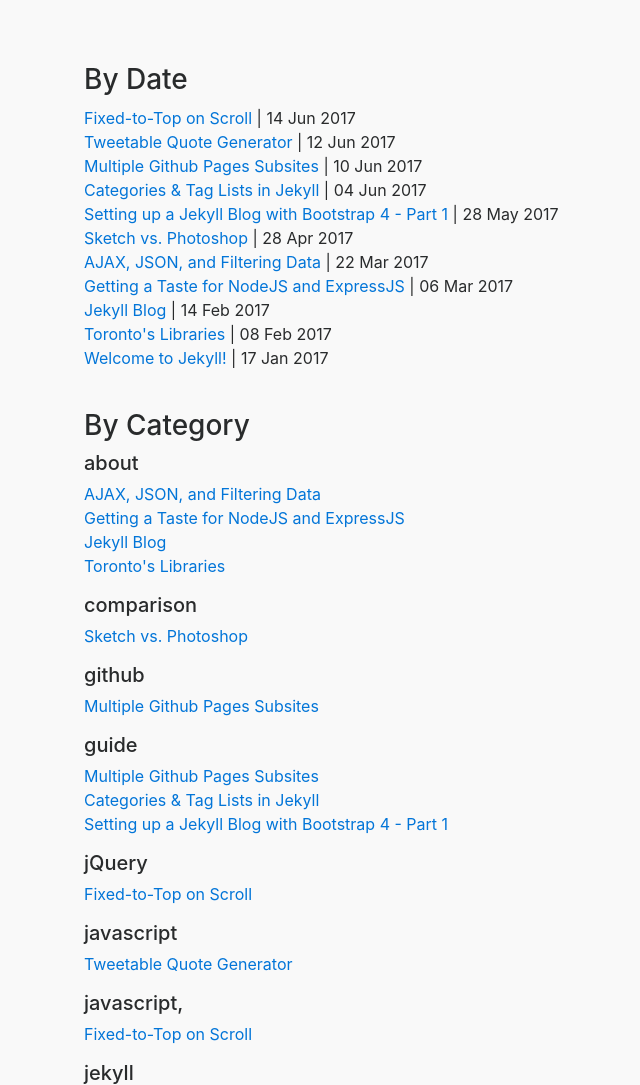
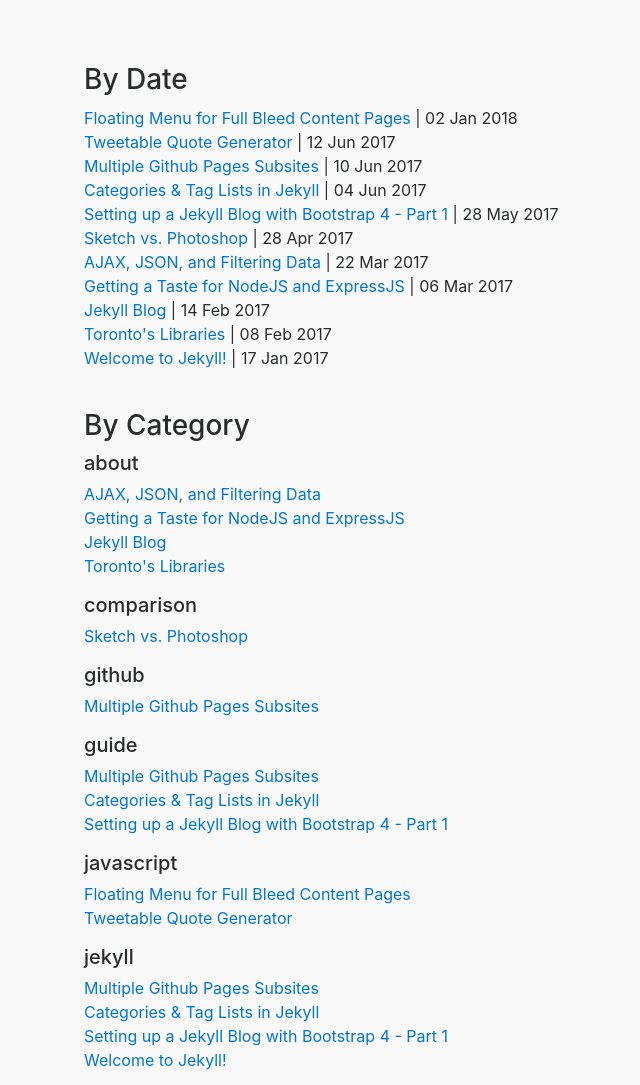
Before and after one commit to lookininward/lookininward.github.io--archive, a Jekyll site: the page built from articles.md, in a window 1280 px wide and 1400 px high. Shown: the part 315-1400 px from the top of the window, without its empty margins (1-641 px from the left). Built offline with Jekyll 4.4.1, drawn with Linux system fonts in a browser that asks for light colours; nearby versions of some CDN libraries.

Commit message:
new post

```diff
--- a/_posts/2017-06-14-fixed-to-top-scroll.md
+++ /dev/null
@@ -1,43 +0,0 @@
----
-layout: post
-title: Fixed-to-Top on Scroll
-description: Using jQuery to get navigation bar to fix itself to the top of the window when scrolling.
-categories: javascript, jQuery
-tags: [javascript, jQuery]
----
-<section>
-<p>Saw a request on StackOverflow for a way to have a banner that sat above the navigation bar when at the top of the window, and have the navigation bar become fixed to top when scrolling down. This is a simplified example that works using jQuery.</p>
-
-<h3>The HTML Structure</h3>
-<p>First, create a div with the className 'banner' above the Bootstrap navbar. The navbar does not have the 'fixed-top' class by default, positioning it under the banner div.</p>
-
-{% highlight html %}
-{% raw %}
-<div class="banner">
-  <h1>Sample Banner</h1>
-</div>
-<nav class="navbar navbar-light bg-faded" id="navbar">
-  <a class="navbar-brand" href="#">Navbar</a>
-</nav>
-{% endraw %}{% endhighlight %}
-
-</section>
-<section>
-<h3>Use jQuery to add/remove class</h3>
-<p>Take advantage of jQuery since you're using Bootstrap. When the window has been scrolled all the way to the top, the 'fixed-top' class will be removed from the navbar element. In all other instances it will be added to the navbar element.</p>
-
-{% highlight jQuery %}
-{% raw %}
-$(window).scroll(function(){
-   if ($(window).scrollTop() == 0) {
-    $(".navbar").removeClass("fixed-top");
- } else {
-    $(".navbar").addClass("fixed-top");
- }
-});
-{% endraw %}{% endhighlight %}
-
-<p>Now when you scroll down, the navbar gets fixed to the top. When you go back up to the top, it drops back under the main banner.</p>
-
-<a href="https://codepen.io/lookininward/pen/RgRmWj" target="_blank">Check out the CodePen for a live example.</a>
-</section>
--- /dev/null
+++ b/_posts/2018-01-02-floating-menu.md
@@ -0,0 +1,186 @@
+---
+layout: post
+title: Floating Menu for Full Bleed Content Pages
+description: A simple floating menu for full-bleed content pages
+categories: javascript
+tags: [javascript]
+---
+<section>
+<p>
+  Sometimes you have applications that demand the maximum amount of content be displayed for users. Here even the smallest vertical or horizontal menus take too much real estate. One relatively simple solution involves a floating menu bar that pops open when you need it and melts away when interacting with the main content.
+</p>
+<img src="/assets/img/posts/2018/floating-menu.gif" class="img-fluid mt-3">
+</section>
+
+<section>
+<h3>HTML</h3>
+<p>The structure is simple: The 'header' div contains the content that appears when the menu is collapsed and the 'items' div contains the menu items that appear when the menu is expanded.</p>
+
+{% highlight html %}
+  {% raw %}
+    <div class="menu" id="menu">
+      <div class="header">
+        <i class="fa fa-bars" aria-hidden="true"></i>
+      </div>
+      <div class="items">
+        <div class="link">Home</div>
+        <div class="link">Office</div>
+        <div class="link">Market</div>
+        <div class="link">Gym</div>
+        <div class="link">Park</div>
+      </div>
+    </div>
+  {% endraw %}
+{% endhighlight %}
+
+</section>
+
+<section>
+<h3>CSS</h3>
+<p>
+  The CSS(SCSS) determines that the 'menu' div is collapsed, small, transparent and overlaid over all page content. It maintains its place on the screen while scrolling for ease of access.
+</p>
+
+{% highlight scss %}
+  {% raw %}
+    .menu {
+      display: flex;
+      flex-direction: column;
+      justify-content: center;
+      align-items: center;
+      z-index: 99;
+      position: fixed;
+      top: 24px;
+      left: 24px;
+      width: 50px;
+      height: 50px;
+      background-color: #7C93B2;
+      border: 2px solid #fff;
+      border-radius: 120%;
+      color: #fff;
+      cursor: pointer;
+      opacity: .3;
+      transition: .2s;
+
+        &:hover {
+         background-color: #3D4049;
+         opacity: 1;
+      }
+    }
+  {% endraw %}
+{% endhighlight %}
+
+<p>
+  When expanded it becomes larger, more rectangular, and visible.
+</p>
+
+{% highlight scss %}
+  {% raw %}
+    .menu--expanded {
+      width: 150px;
+      height: 200px;
+      background: #7C93B2;
+      color: #fff;
+      border-radius: 10px;
+      opacity: 1;
+      transition: .2s;
+
+      &:hover {
+       background: #7C93B2;
+     }
+    }
+  {% endraw %}
+{% endhighlight %}
+
+<p>
+  When the menu is collapsed the header is visible and the items list is hidden. On expansion the opposite happens.
+</p>
+
+{% highlight scss %}
+  {% raw %}
+    .menu--expanded .header {
+      display: none;
+    }
+
+    .items {
+      display: none;
+      width: 100%;
+    }
+
+    .menu--expanded .items {
+      display: flex;
+      flex-direction: column;
+      align-items: center;
+    }
+  {% endraw %}
+{% endhighlight %}
+
+<p>
+  The 'items' div has a set of 'link' divs. Since they are contained within the 'items' div they are also visible when expanded and invisible when collapsed.
+</p>
+
+{% highlight scss %}
+  {% raw %}
+    .link {
+      margin: 5px 0;
+      padding: 4px;
+      width: 100%;
+      border-radius: 5px;
+      font-size: 16px;
+      text-align: center;
+
+     &:hover {
+      background-color: #3d4049;
+     }
+    }
+  {% endraw %}
+{% endhighlight %}
+</section>
+
+<section>
+<h3>JavaScript</h3>
+<p>
+  The JavaScript does two things: 1) it grabs the 'menu' div and adds and EventListener that runs the 'expandMenu' function when it is clicked. Clicking adds the 'menu - expanded' modifier class to the 'menu' div which induces the visual changes we've written in the CSS.
+</p>
+
+{% highlight javascript %}
+  {% raw %}
+    const menu = document.getElementById('menu');
+
+    function expandMenu() {
+      if (!menu.classList.contains('menu--expanded')) {
+        menu.classList.add('menu--expanded');
+      }
+    }
+
+    menu.addEventListener("click", expandMenu);
+  {% endraw %}
+{% endhighlight %}
+
+<p>
+  2) It detects when the user clicks away from the 'menu' div onto any other element on screen. When the user clicks outside the 'menu' div the 'menu - expanded' class modifier is removed and we revert to the collapsed menu.
+</p>
+
+{% highlight javascript %}
+  {% raw %}
+    // Remove menu--expanded class on click away
+    document.addEventListener('click', function(event) {
+
+      var clickInside =  menu.contains(event.target);
+
+      if (clickInside) {
+      } else {
+        menu.classList.remove('menu--expanded');
+      }
+    });
+  {% endraw %}
+{% endhighlight %}
+
+<img src="/assets/img/posts/2018/floating-menu-2.gif" class="img-fluid mt-3">
+
+<a href="https://codepen.io/lookininward/pen/aLJBoE"
+   target="_blank"
+   class="mt-4">
+ Check out the CodePen for a live example.
+</a>
+</section>
```
Also changed, not shown: _layouts/home.html (+1 -13 lines), index.md (+2 -9 lines), Gemfile.lock, 3 other files.
